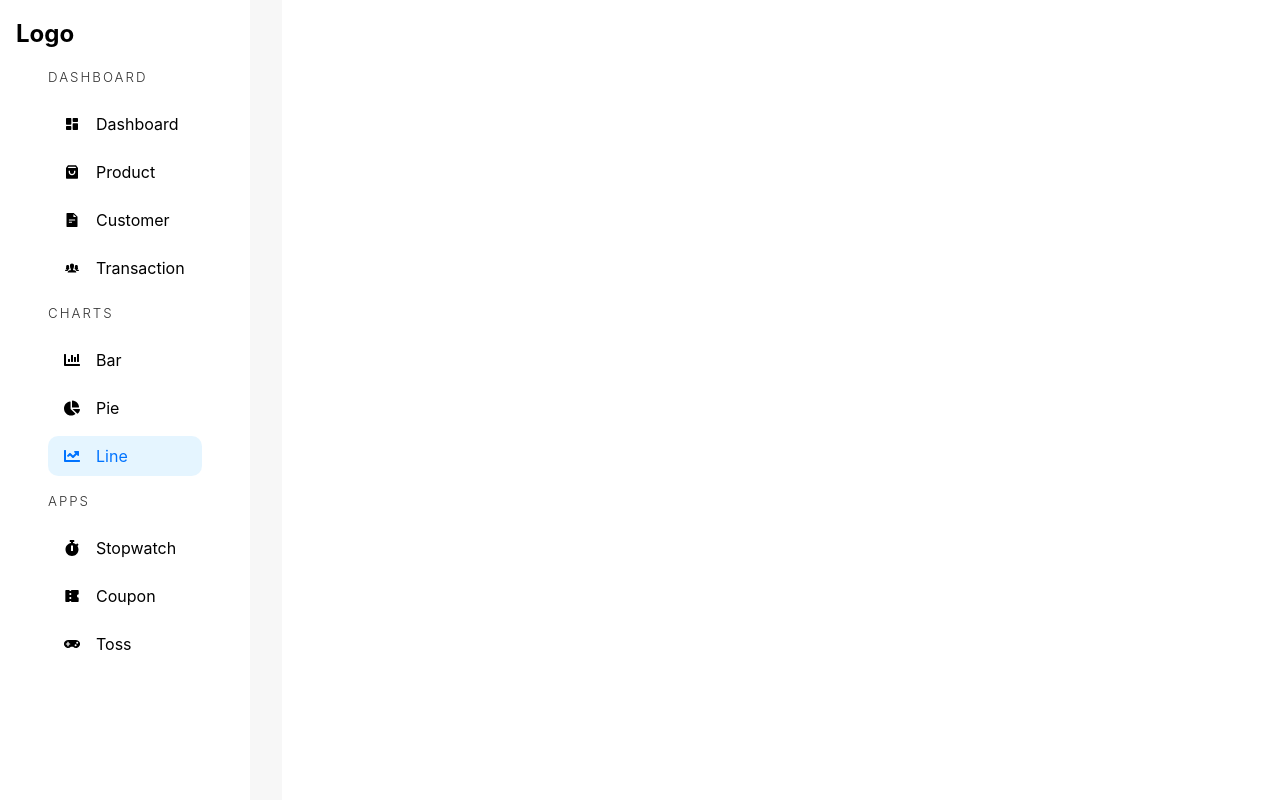
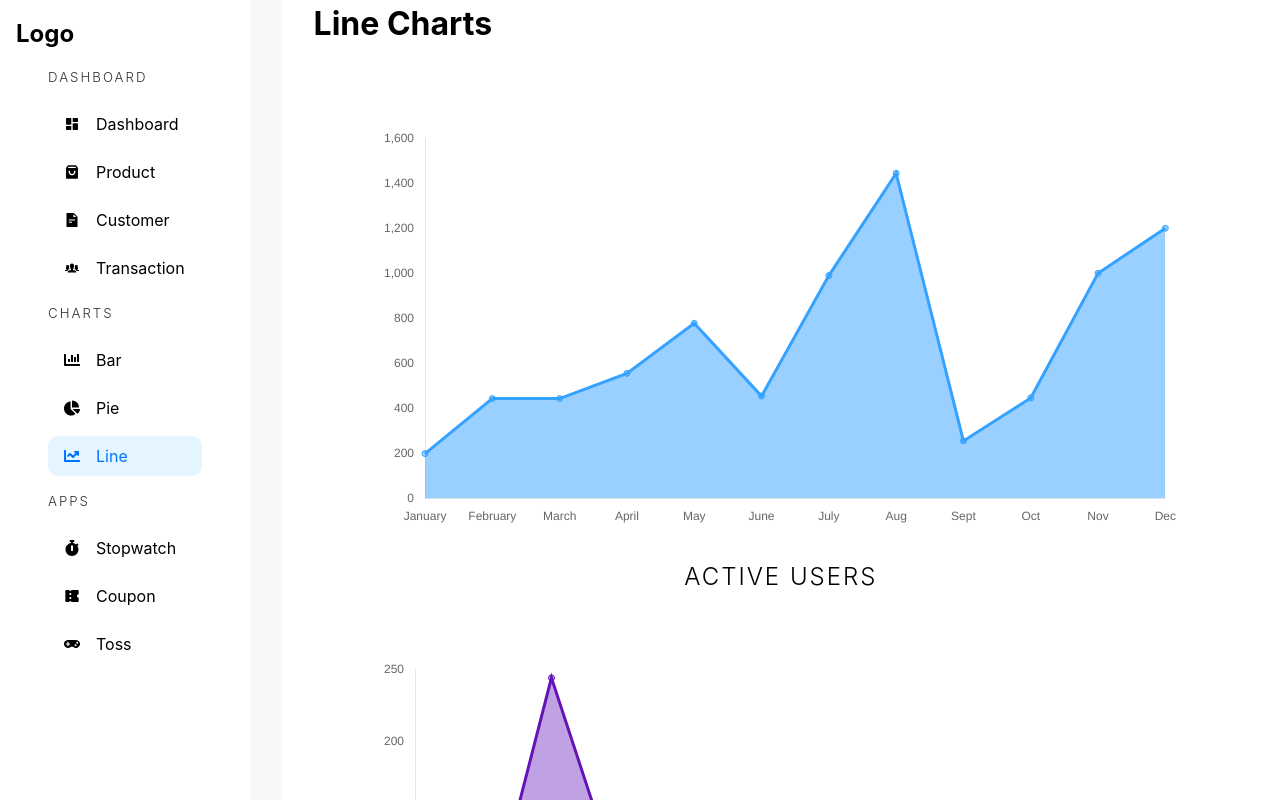
Before and after one commit to shuvox33/e-commerce-dashboard, a React (Vite) app: page /admin/chart/line in a window 1280 px wide. Built offline with nearby package versions, Linux system fonts and the light colour scheme.

Commit message:
added line chart page

```diff
--- a/src/components/Charts.tsx
+++ b/src/components/Charts.tsx
@@ -9,8 +9,11 @@ import {
   ChartData,
   ChartOptions,
   ArcElement,
+  LineElement,
+  PointElement,
+  Filler,
 } from "chart.js";
-import { Bar, Doughnut, Pie } from "react-chartjs-2";
+import { Bar, Doughnut, Line, Pie } from "react-chartjs-2";
 
 ChartJS.register(
   CategoryScale,
@@ -19,7 +22,10 @@ ChartJS.register(
   Title,
   Tooltip,
   Legend,
-  ArcElement
+  ArcElement,
+  LineElement,
+  PointElement,
+  Filler
 );
 
 const months = ["January", "February", "March", "April", "May", "June", "July"];
@@ -174,3 +180,60 @@ export const PieChart = ({
 
   return <Pie data={pieChartData} options={pieChartOptions} />;
 };
+
+interface LineChartProps {
+    data: number[];
+    label: string;
+    backgroundColor: string;
+    borderColor: string;
+    labels?: string[];
+  }
+
+  export const LineChart = ({
+    data,
+    label,
+    backgroundColor,
+    borderColor,
+    labels = months,
+  }: LineChartProps) => {
+    const options: ChartOptions<"line"> = {
+      responsive: true,
+      plugins: {
+        legend: {
+          display: false,
+        },
+        title: {
+          display: false,
+        },
+      },
+
+      scales: {
+        y: {
+          beginAtZero: true,
+          grid: {
+            display: false,
+          },
+        },
+        x: {
+          grid: {
+            display: false,
+          },
+        },
+      },
+    };
+
+    const lineChartData: ChartData<"line", number[], string> = {
+      labels,
+      datasets: [
+        {
+          fill: true,
+          label,
+          data,
+          backgroundColor,
+          borderColor,
+        },
+      ],
+    };
+
+    return <Line options={options} data={lineChartData} />;
+  };
--- a/src/pages/charts/LineCharts.tsx
+++ b/src/pages/charts/LineCharts.tsx
@@ -1,14 +1,80 @@
 import AdminSideBar from "../../components/AdminSideBar";
+import { LineChart } from "../../components/Charts";
 
-const LineCharts = () => {
+const months = [
+  "January",
+  "February",
+  "March",
+  "April",
+  "May",
+  "June",
+  "July",
+  "Aug",
+  "Sept",
+  "Oct",
+  "Nov",
+  "Dec",
+];
+
+const BarCharts = () => {
   return (
     <div className="admin-container">
       <AdminSideBar />
       <main className="chart-container">
+        <h1>Line Charts</h1>
+        <section>
+          <LineChart
+            data={[
+              200, 444, 444, 556, 778, 455, 990, 1444, 256, 447, 1000, 1200,
+            ]}
+            label="Users"
+            borderColor="rgb(53, 162, 255)"
+            backgroundColor="rgba(53, 162, 255,0.5)"
+            labels={months}
+          />
+          <h2>Active Users</h2>
+        </section>
+        <section>
+          <LineChart
+            data={[40, 60, 244, 100, 143, 120, 41, 47, 50, 56, 32]}
+            backgroundColor={"hsla(269,80%,40%,0.4)"}
+            borderColor={"hsl(269,80%,40%)"}
+            label="Products"
+            labels={months}
+          />
+          <h2>Total Products (SKU)</h2>
+        </section>
 
+        <section>
+          <LineChart
+            data={[
+              24000, 14400, 24100, 34300, 90000, 20000, 25600, 44700, 99000,
+              144400, 100000, 120000,
+            ]}
+            backgroundColor={"hsla(129,80%,40%,0.4)"}
+            borderColor={"hsl(129,80%,40%)"}
+            label="Revenue"
+            labels={months}
+          />
+          <h2>Total Revenue</h2>
+        </section>
+
+        <section>
+          <LineChart
+            data={[
+              9000, 12000, 12000, 9000, 1000, 5000, 4000, 1200, 1100, 1500,
+              2000, 5000,
+            ]}
+            backgroundColor={"hsla(29,80%,40%,0.4)"}
+            borderColor={"hsl(29,80%,40%)"}
+            label="Discount"
+            labels={months}
+          />
+          <h2>Discount Allotted</h2>
+        </section>
       </main>
     </div>
   );
 };
 
-export default LineCharts;
+export default BarCharts;
```
Lines whose indentation alone changed are shown as unchanged.
